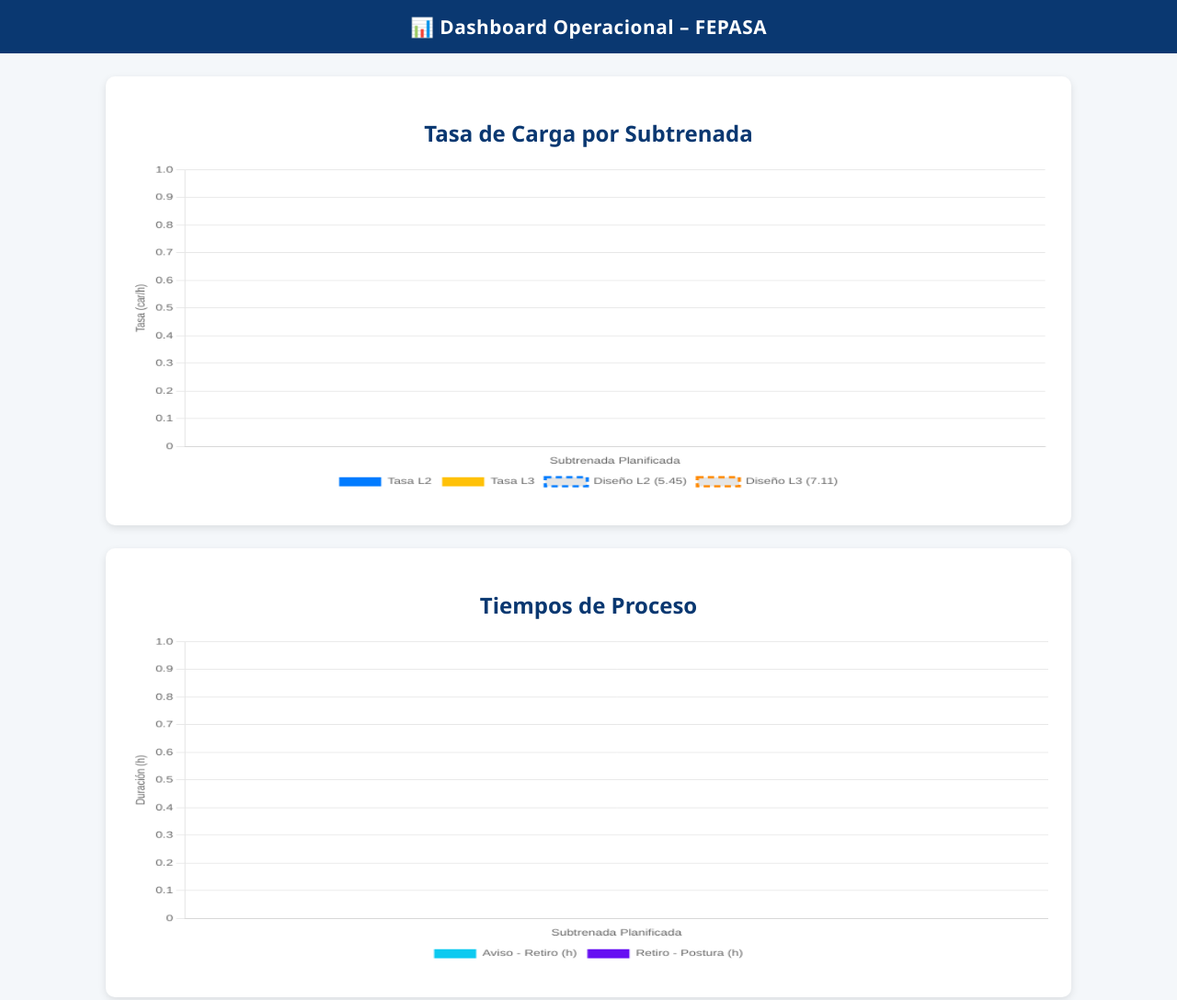
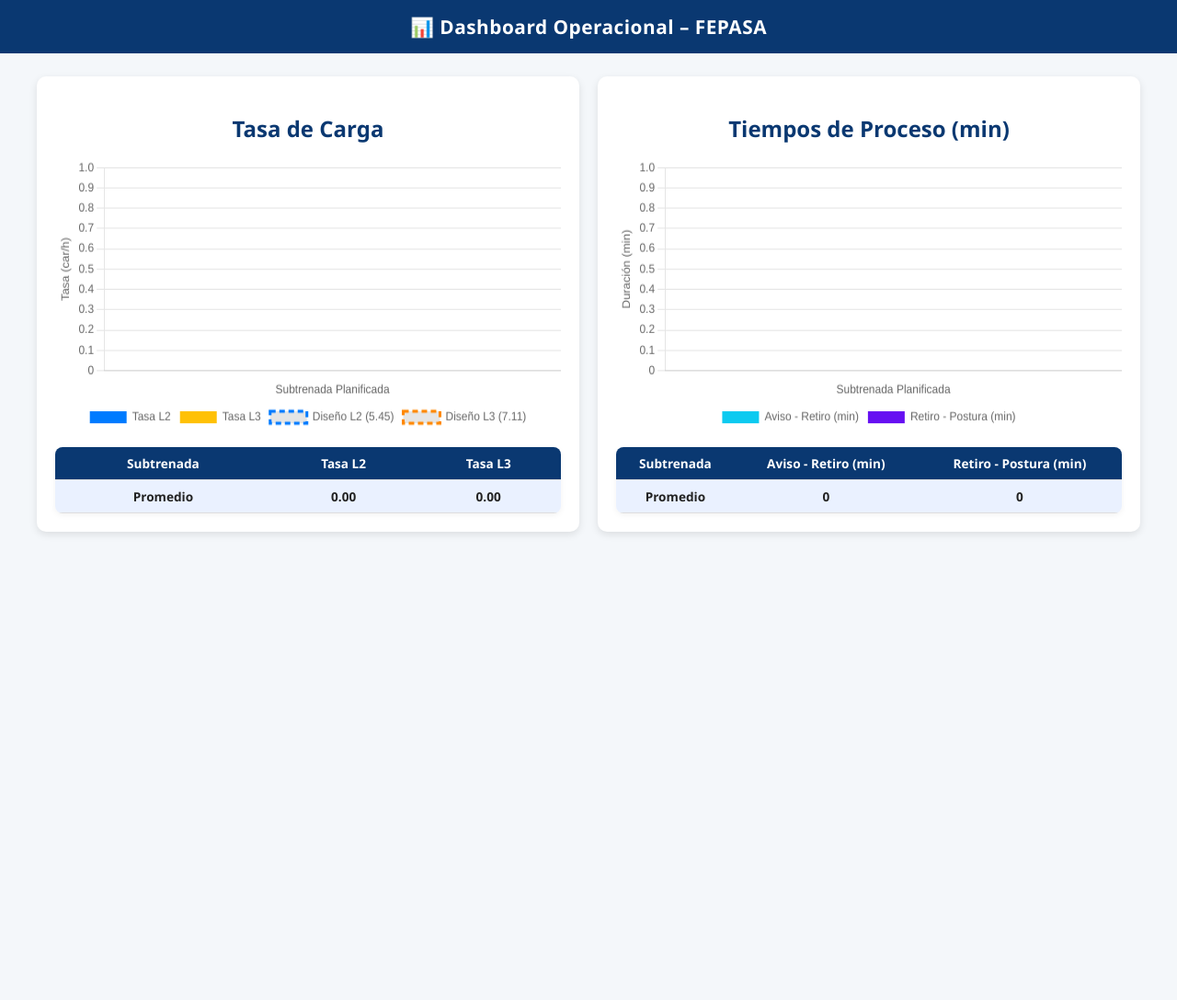
Before and after one commit to Linhartwa/fepasa-dashboard, a website: page index.html in a window 1280 px wide. Shown: the top 1087 px of the page at 92% size. After the commit the page ends 800 px from the top, so only its background shows below. Drawn offline with nearby package versions, Linux system fonts and the light colour scheme.

Commit message:
index.html

```diff
--- a/index.html
+++ b/index.html
@@ -24,14 +24,23 @@
       letter-spacing: 0.5px;
     }
 
-    section {
+    .dashboard {
+      display: flex;
+      flex-wrap: wrap;
+      justify-content: space-around;
+      gap: 20px;
       margin: 25px auto;
-      width: 90%;
-      max-width: 1000px;
+      width: 95%;
+      max-width: 1200px;
+    }
+
+    .chart-card {
       background: white;
       border-radius: 10px;
       box-shadow: 0 3px 8px rgba(0, 0, 0, 0.1);
-      padding: 25px;
+      padding: 20px;
+      flex: 1 1 500px;
+      max-width: 560px;
     }
 
     h2 {
@@ -41,21 +50,19 @@
     }
 
     canvas {
-      display: block;
-      margin: 0 auto 10px;
       width: 100% !important;
-      height: 360px !important; /* más alto */
+      height: 300px !important;
     }
 
     table {
-      width: 95%;
+      width: 100%;
       border-collapse: collapse;
-      margin: 25px auto;
-      font-size: 0.9em;
+      font-size: 0.85em;
       background: #fff;
       border-radius: 8px;
       overflow: hidden;
       box-shadow: 0 2px 6px rgba(0, 0, 0, 0.05);
+      margin-top: 15px;
     }
 
     table thead {
@@ -64,7 +71,7 @@
     }
 
     th, td {
-      padding: 10px 8px;
+      padding: 8px 6px;
       text-align: center;
       border-bottom: 1px solid #ddd;
     }
@@ -83,23 +90,24 @@
 <body>
   <header>📊 Dashboard Operacional – FEPASA</header>
 
-  <section>
-    <h2>Tasa de Carga por Subtrenada</h2>
-    <canvas id="graficoTasa"></canvas>
-  </section>
+  <div class="dashboard">
+    <!-- Gráfico 1 -->
+    <div class="chart-card">
+      <h2>Tasa de Carga</h2>
+      <canvas id="graficoTasa"></canvas>
+      <div id="tablaTasa"></div>
+    </div>
 
-  <section>
-    <h2>Tiempos de Proceso</h2>
-    <canvas id="graficoTiempo"></canvas>
-  </section>
-
-  <section>
-    <h2>Resumen de Subtrenadas</h2>
-    <div id="tablaResumen"></div>
-  </section>
+    <!-- Gráfico 2 -->
+    <div class="chart-card">
+      <h2>Tiempos de Proceso (min)</h2>
+      <canvas id="graficoTiempo"></canvas>
+      <div id="tablaTiempo"></div>
+    </div>
+  </div>
 
   <script>
-    // 🧩 Leer parámetros de la URL
+    // Leer parámetros
     const params = new URLSearchParams(window.location.search);
 
     const subtrenadas = params.get("subtrenadas")?.split(",") || [];
@@ -108,10 +116,10 @@
     const retiro = (params.get("retiro")?.split(",").map(Number)) || [];
     const postura = (params.get("postura")?.split(",").map(Number)) || [];
 
-    // 🧮 Función promedio
+    // Promedio
     const promedio = arr => arr.length ? arr.reduce((a,b)=>a+b,0)/arr.length : 0;
 
-    // 🟦 GRAFICO 1 — TASA DE CARGA
+    // 🎯 GRAFICO TASA
     const ctx1 = document.getElementById('graficoTasa').getContext('2d');
     new Chart(ctx1, {
       type: 'bar',
@@ -154,15 +162,15 @@
       }
     });
 
-    // 🟪 GRAFICO 2 — TIEMPOS DE PROCESO
+    // 🎯 GRAFICO TIEMPO (en minutos)
     const ctx2 = document.getElementById('graficoTiempo').getContext('2d');
     new Chart(ctx2, {
       type: 'bar',
       data: {
         labels: subtrenadas,
         datasets: [
-          { label: 'Aviso - Retiro (h)', data: retiro, backgroundColor: '#0dcaf0' },
-          { label: 'Retiro - Postura (h)', data: postura, backgroundColor: '#6610f2' }
+          { label: 'Aviso - Retiro (min)', data: retiro, backgroundColor: '#0dcaf0' },
+          { label: 'Retiro - Postura (min)', data: postura, backgroundColor: '#6610f2' }
         ]
       },
       options: {
@@ -170,35 +178,40 @@
           legend: { position: 'bottom' },
           tooltip: {
             callbacks: {
-              label: (ctx) => `${ctx.dataset.label}: ${ctx.parsed.y.toFixed(2)} h`
+              label: (ctx) => `${ctx.dataset.label}: ${ctx.parsed.y.toFixed(0)} min`
             }
           }
         },
         scales: {
           x: { title: { display: true, text: 'Subtrenada Planificada' } },
-          y: { title: { display: true, text: 'Duración (h)' }, beginAtZero: true }
+          y: { title: { display: true, text: 'Duración (min)' }, beginAtZero: true }
         }
       }
     });
 
-    // 📋 TABLA RESUMEN
-    let html = "<table><thead><tr><th>Subtrenada</th><th>Tasa L2</th><th>Tasa L3</th><th>Aviso-Retiro (h)</th><th>Retiro-Postura (h)</th></tr></thead><tbody>";
+    // 🧾 TABLA TASA
+    let htmlTasa = "<table><thead><tr><th>Subtrenada</th><th>Tasa L2</th><th>Tasa L3</th></tr></thead><tbody>";
     for (let i = 0; i < subtrenadas.length; i++) {
-      html += `<tr>
+      htmlTasa += `<tr>
         <td>${subtrenadas[i] || "-"}</td>
         <td>${tasaL2[i]?.toFixed(2) || "-"}</td>
         <td>${tasaL3[i]?.toFixed(2) || "-"}</td>
-        <td>${retiro[i]?.toFixed(2) || "-"}</td>
-        <td>${postura[i]?.toFixed(2) || "-"}</td>
       </tr>`;
     }
-    html += "</tbody><tfoot><tr><td><b>Promedio</b></td>";
-    html += `<td>${promedio(tasaL2).toFixed(2)}</td>`;
-    html += `<td>${promedio(tasaL3).toFixed(2)}</td>`;
-    html += `<td>${promedio(retiro).toFixed(2)}</td>`;
-    html += `<td>${promedio(postura).toFixed(2)}</td>`;
-    html += "</tr></tfoot></table>";
-    document.getElementById("tablaResumen").innerHTML = html;
+    htmlTasa += `</tbody><tfoot><tr><td><b>Promedio</b></td><td>${promedio(tasaL2).toFixed(2)}</td><td>${promedio(tasaL3).toFixed(2)}</td></tr></tfoot></table>`;
+    document.getElementById("tablaTasa").innerHTML = htmlTasa;
+
+    // 🧾 TABLA TIEMPOS
+    let htmlTiempo = "<table><thead><tr><th>Subtrenada</th><th>Aviso - Retiro (min)</th><th>Retiro - Postura (min)</th></tr></thead><tbody>";
+    for (let i = 0; i < subtrenadas.length; i++) {
+      htmlTiempo += `<tr>
+        <td>${subtrenadas[i] || "-"}</td>
+        <td>${retiro[i]?.toFixed(0) || "-"}</td>
+        <td>${postura[i]?.toFixed(0) || "-"}</td>
+      </tr>`;
+    }
+    htmlTiempo += `</tbody><tfoot><tr><td><b>Promedio</b></td><td>${promedio(retiro).toFixed(0)}</td><td>${promedio(postura).toFixed(0)}</td></tr></tfoot></table>`;
+    document.getElementById("tablaTiempo").innerHTML = htmlTiempo;
   </script>
 </body>
 </html>
```
